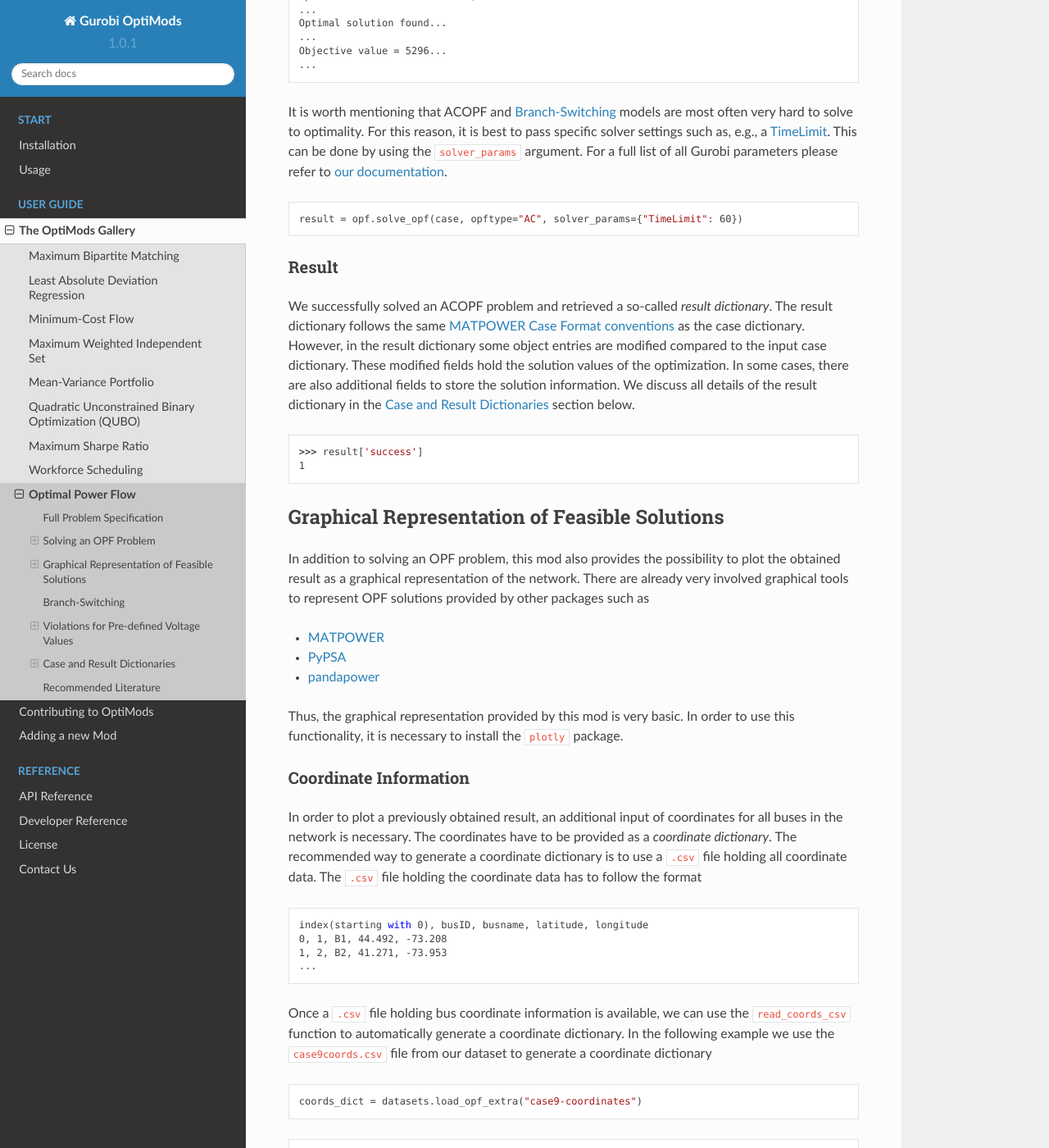
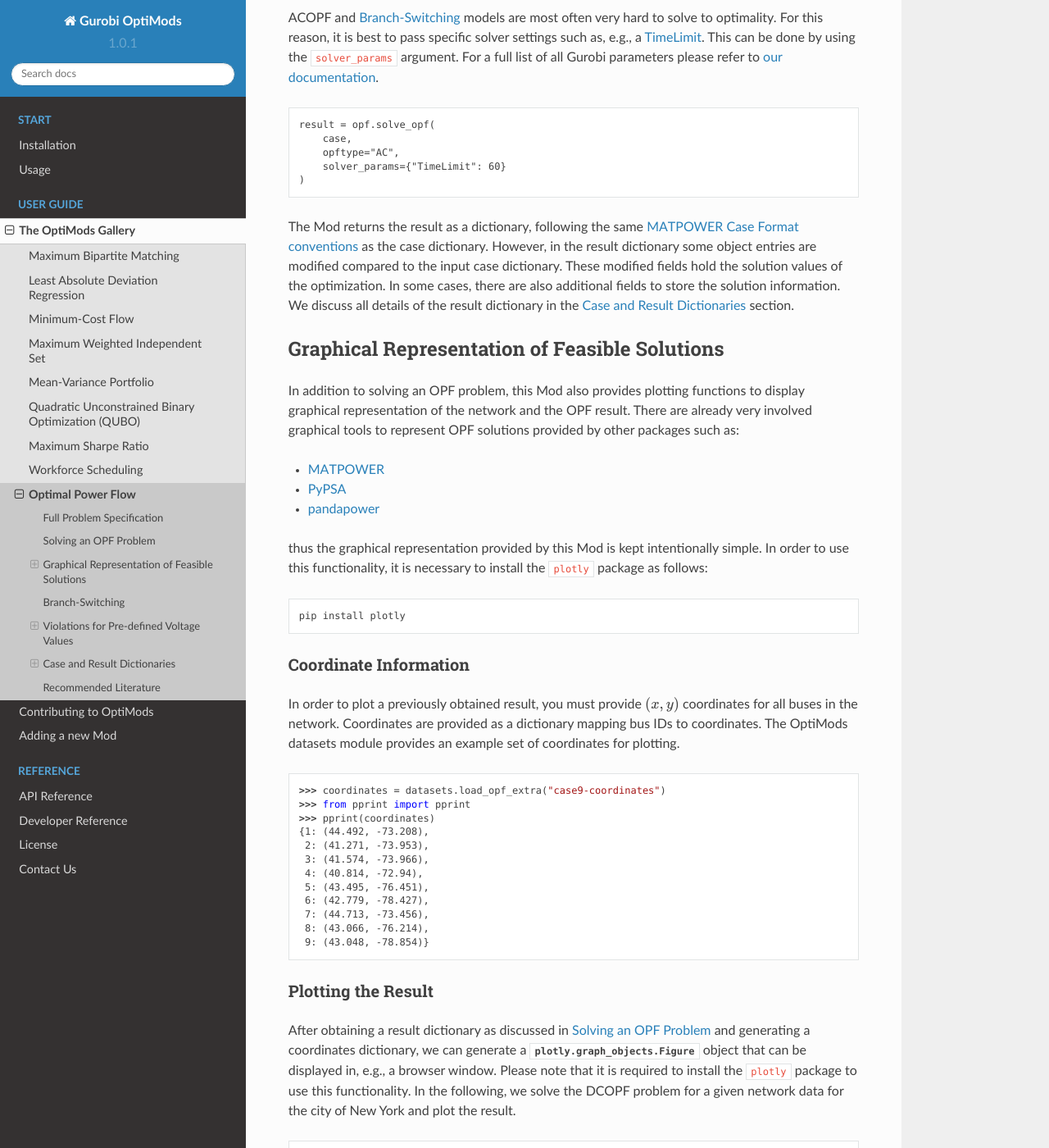
Before and after one commit to Gurobi/gurobi-optimods, a Sphinx documentation site: the page built from docs/source/mods/opf/opf.rst, in a window 1280 px wide and 1400 px high, scrolled down 1853 px. Shown: the whole window at 82% size. Built offline with Sphinx 7.4.7 and the Read the Docs theme 2.0.0, drawn with Linux system fonts in a browser that asks for light colours; some of the changed text lies outside the part shown.

Commit message:
More copy edits

```diff
--- a/docs/source/mods/opf/opf.rst
+++ b/docs/source/mods/opf/opf.rst
@@ -34,36 +34,58 @@
 Solving an OPF Problem
 ----------------------
 
-Input
-~~~~~
+This Mod has multiple API functions. Each function takes a dictionary as input
+which describes an OPF case. This case dictionary holds all essential
+information about the underlying network: buses, branch connections, and
+generators. The case dictionary follows the `MATPOWER Case Format conventions
+<https://matpower.org/docs/ref/matpower7.1/lib/caseformat.html>`_. The details
+of the input format are discussed in the `Case and Result Dictionaries`_
+section.
 
-This mod has multiple callable API and convenience functions. All of the main API functions take a so-called *case dictionary* as input. The case dictionary holds all essential information about the underlying network, i.e., information about buses, branch connections, and generators. The case dictionary is meant to follow the `MATPOWER Case Format conventions <https://matpower.org/docs/ref/matpower7.1/lib/caseformat.html>`_. We discuss all details of the case dictionary further down below in the `Case and Result Dictionaries`_ section.
+Several pre-defined MATPOWER cases can be read in from the
+`gurobi_optimods.datasets` module. The following code loads a 9 bus grid
+example:
 
-In the below example code, we read in a pre-defined case dictionary for a small 9 bus grid from our dataset.
+.. testcode:: opf
+
+    from gurobi_optimods import datasets
+
+    case = datasets.load_opf_example("case9")
+
+After reading in or otherwise generating a case dictionary, we can solve an OPF
+problem defined by the given network data. For this task, we use the
+:func:`gurobi_optimods.opf.solve_opf` function. We can define the type of the
+OPF problem that we want to solve by defining the ``opftype`` argument when
+calling the function. Currently, the available options are ``AC``, ``AC_relax``,
+and ``DC``.
+
+- The ``AC`` setting solves an ACOPF problem defined by the given network data.
+  The ACOPF problem is formulated as a nonconvex bilinear model as described in
+  the :ref:`ACOPF <acopf-label>` section of the :doc:`opf_specification`. This
+  setting yields the most accurate model of the physical power system. However,
+  it is also the most difficult problem to solve and thus usually leads to the
+  longer runtimes.
+
+- The ``AC_relax`` setting solves a Second Order Cone (SOC) relaxation of the
+  nonconvex bilinear ACOPF problem formulation defined by the given network
+  data. The relaxation is constructed by dropping nonconvex bilinear terms but
+  simultaneously keeping the convex JABR inequalities, see :ref:`JABR Relaxation
+  <jabr-label>` for more details. This setting often yields a good approximation
+  of the physical power system and is of moderate difficulty.
+
+- The ``DC`` setting solves a DCOPF problem defined by the given network data.
+  The DCOPF problem is a linear approximation of the ACOPF problem, see
+  :ref:`DCOPF <dcopf-label>` section of the :doc:`opf_specification` for more
+  details. This setting only yields a crude approximation of the physical power
+  system, but is usually an easy problem that can be solved very quickly even
+  for large networks.
+
+The ``solve_opf`` function solves an ``AC`` problem unless the ``opftype``
+argument specifies otherwise.
 
 .. testcode:: opf
 
     from gurobi_optimods import opf
-    from gurobi_optimods import datasets
-    case = datasets.load_opf_example("case9")
-
-
-Optimization Process
-~~~~~~~~~~~~~~~~~~~~
-
-After generating a case dictionary, we can solve an OPF problem defined by the given network data. For this task, we use the :func:`gurobi_optimods.opf.solve_opf` function. We can define the type of the OPF problem that we want to solve by defining the ``opftype`` argument when calling the function. Currently, the available options are ``AC``, ``AC_relax``, and ``DC``.
-
-- The ``AC`` setting solves an ACOPF problem defined by the given network data. The ACOPF problem is formulated as a nonconvex bilinear model as described in the :ref:`ACOPF <acopf-label>` section of the :doc:`opf_specification`. This setting yields the most accurate model of the physical power system, but it is also the most difficult problem to solve and thus, usually leads to the longest runtimes.
-
-- The ``AC_relax`` setting solves a Second Order Cone (SOC) relaxation of the nonconvex bilinear ACOPF problem formulation defined by the given network data. The relaxation is constructed by dropping nonconvex bilinear terms but simultaneously keeping the convex JABR inequalities, see :ref:`JABR Relaxation <jabr-label>` for more details. This setting often yields a good approximation of the physical power system and is of moderate difficulty.
-
-- The ``DC`` setting solves a DCOPF problem defined by the given network data. The DCOPF problem is a linear approximation of the ACOPF problem, see :ref:`DCOPF <dcopf-label>` section of the :doc:`opf_specification` for more details. This setting only yields a pretty crude approximation of the physical power system, but is usually an easy problem that can be solved very quickly (even for large networks).
-
-The default value of the ``opftype`` argument is to solve an ``AC`` problem.
-
-The function returns a so-called *result* dictionary which we discuss below.
-
-.. testcode:: opf
 
     result = opf.solve_opf(case, opftype="AC")
 
@@ -78,72 +100,73 @@
     Objective value = 5296...
     ...
 
+ACOPF and `Branch-Switching`_ models are most often very hard to solve to
+optimality. For this reason, it is best to pass specific solver settings such
+as, e.g., a `TimeLimit
+<https://www.gurobi.com/documentation/current/refman/timelimit.html>`_. This can
+be done by using the ``solver_params`` argument. For a full list of all Gurobi
+parameters please refer to `our documentation
+<https://www.gurobi.com/documentation/current/refman/parameter_descriptions.html>`_.
 
-It is worth mentioning that ACOPF and `Branch-Switching`_ models are most often very hard to solve to optimality. For this reason, it is best to pass specific solver settings such as, e.g., a `TimeLimit <https://www.gurobi.com/documentation/current/refman/timelimit.html>`_. This can be done by using the ``solver_params`` argument. For a full list of all Gurobi parameters please refer to `our documentation <https://www.gurobi.com/documentation/current/refman/parameter_descriptions.html>`_.
+.. code-block:: opf
 
-.. code-block::
+    result = opf.solve_opf(
+        case,
+        opftype="AC",
+        solver_params={"TimeLimit": 60}
+    )
 
-    result = opf.solve_opf(case, opftype="AC", solver_params={"TimeLimit": 60})
-
-
-Result
-~~~~~~
-
-We successfully solved an ACOPF problem and retrieved a so-called *result dictionary*. The result dictionary follows the same `MATPOWER Case Format conventions <https://matpower.org/docs/ref/matpower7.1/lib/caseformat.html>`_ as the case dictionary. However, in the result dictionary some object entries are modified compared to the input case dictionary. These modified fields hold the solution values of the optimization. In some cases, there are also additional fields to store the solution information. We discuss all details of the result dictionary in the `Case and Result Dictionaries`_ section below.
-
-.. doctest:: opf
-
-    >>> result['success']
-    1
-
+The Mod returns the result as a dictionary, following the same `MATPOWER Case
+Format conventions
+<https://matpower.org/docs/ref/matpower7.1/lib/caseformat.html>`_ as the case
+dictionary. However, in the result dictionary some object entries are modified
+compared to the input case dictionary. These modified fields hold the solution
+values of the optimization. In some cases, there are also additional fields to
+store the solution information. We discuss all details of the result dictionary
+in the `Case and Result Dictionaries`_ section.
 
 Graphical Representation of Feasible Solutions
 ----------------------------------------------
 
-In addition to solving an OPF problem, this mod also provides the possibility to plot the obtained result as a graphical representation of the network. There are already very involved graphical tools to represent OPF solutions provided by other packages such as
+In addition to solving an OPF problem, this Mod also provides plotting functions
+to display graphical representation of the network and the OPF result. There are
+already very involved graphical tools to represent OPF solutions provided by
+other packages such as:
 
 - `MATPOWER <https://matpower.org>`_
 - `PyPSA <https://pypsa.org/>`_
 - `pandapower <http://www.pandapower.org/>`_
 
+thus the graphical representation provided by this Mod is kept intentionally
+simple. In order to use this functionality, it is necessary to install the
+``plotly`` package as follows::
 
-Thus, the graphical representation provided by this mod is very basic.  In order to use this functionality, it is necessary to install the ``plotly`` package.
+    pip install plotly
 
 
 Coordinate Information
 ~~~~~~~~~~~~~~~~~~~~~~
 
-In order to plot a previously obtained result, an additional input of coordinates for all buses in the network is necessary. The coordinates have to be provided as a *coordinate dictionary*. The recommended way to generate a coordinate dictionary is to use a ``.csv`` file holding all coordinate data. The ``.csv`` file holding the coordinate data has to follow the format
-
-.. code-block::
-
-   index(starting with 0), busID, busname, latitude, longitude
-   0, 1, B1, 44.492, -73.208
-   1, 2, B2, 41.271, -73.953
-   ...
-
-Once a ``.csv`` file holding bus coordinate information is available, we can use the ``read_coords_csv`` function to automatically generate a coordinate dictionary. In the following example we use the ``case9coords.csv`` file from our dataset to generate a coordinate dictionary
-
-.. testcode:: opf
-
-    coords_dict = datasets.load_opf_extra("case9-coordinates")
-
-.. testoutput:: opf
-    :hide:
-    :options: +NORMALIZE_WHITESPACE
-
-    ...
-
+In order to plot a previously obtained result, you must provide :math:`(x, y)`
+coordinates for all buses in the network. Coordinates are provided as a
+dictionary mapping bus IDs to coordinates. The OptiMods datasets module provides
+an example set of coordinates for plotting.
 
 .. doctest:: opf
     :options: +NORMALIZE_WHITESPACE
 
-    >>> coords_dict[1]
-    (44.492, -73.208)
-
-    >>> coords_dict[2]
-    (41.271, -73.953)
-
+    >>> coordinates = datasets.load_opf_extra("case9-coordinates")
+    >>> from pprint import pprint
+    >>> pprint(coordinates)
+    {1: (44.492, -73.208),
+     2: (41.271, -73.953),
+     3: (41.574, -73.966),
+     4: (40.814, -72.94),
+     5: (43.495, -76.451),
+     6: (42.779, -78.427),
+     7: (44.713, -73.456),
+     8: (43.066, -76.214),
+     9: (43.048, -78.854)}
 
 Plotting the Result
 ~~~~~~~~~~~~~~~~~~~
```
